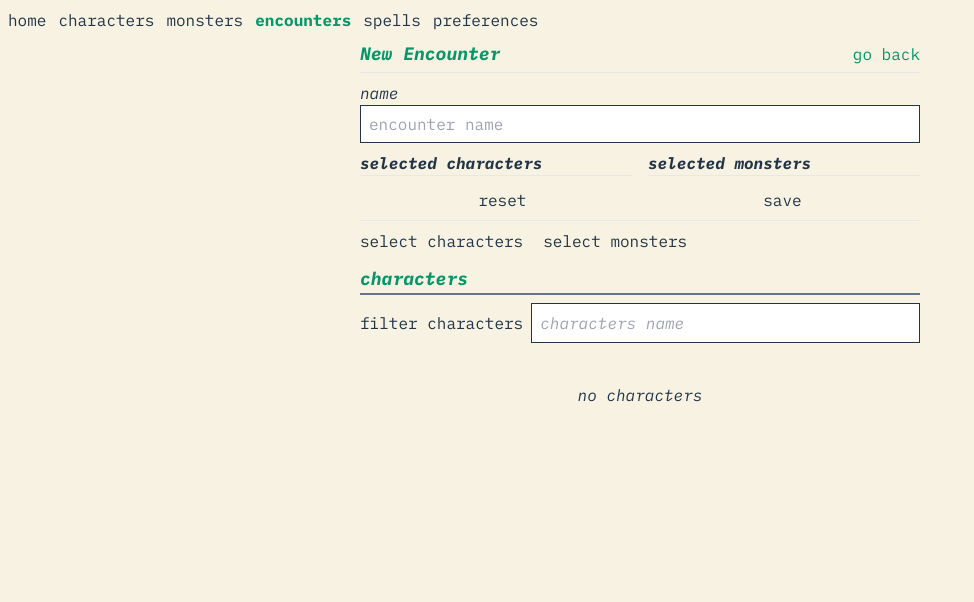
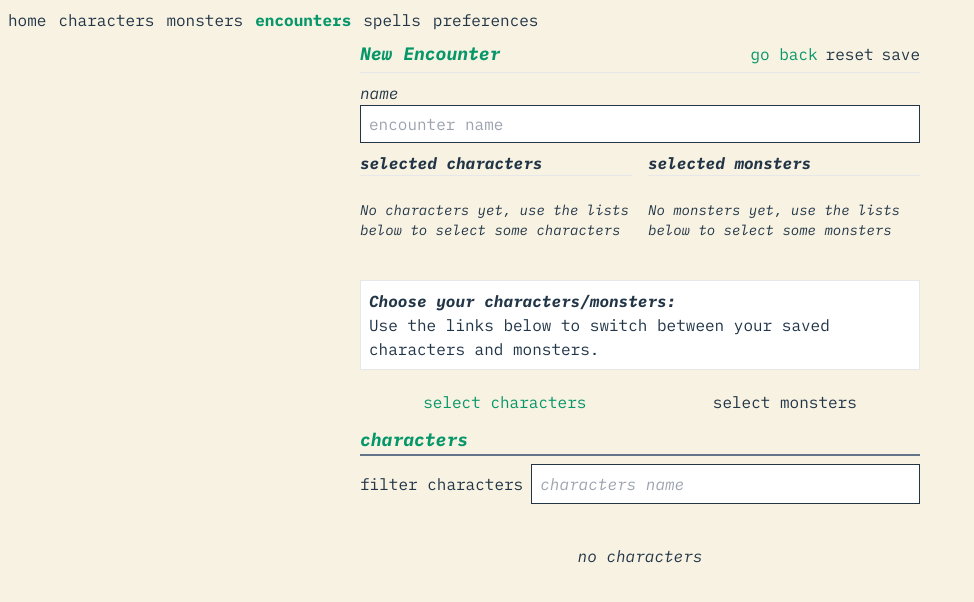
Before and after one commit to awidener3/dm-deck-notion, a React (Vite) app: page /dm-deck-notion/encounters/new in a window 1280 px wide. Shown: the top 602 px of the page, without its empty margins (0-974 px from the left). Built offline with nearby package versions, Linux system fonts and the light colour scheme; a web font is replaced by a local one.

Commit message:
UI and UX updates.

```diff
--- a/index.html
+++ b/index.html
@@ -2,10 +2,10 @@
 <html lang="en">
 	<head>
 		<meta charset="UTF-8" />
-		<link rel="icon" type="image/svg+xml" href="/vite.svg" />
+		<link rel="icon" type="image/svg+xml" href="/d20.svg" />
 		<link rel="stylesheet" href="https://use.typekit.net/dag1abw.css" />
 		<meta name="viewport" content="width=device-width, initial-scale=1.0" />
-		<title>DM Deck + Notion</title>
+		<title>DM Deck</title>
 	</head>
 	<body>
 		<div id="root"></div>
--- a/src/components/EncounterForm.jsx
+++ b/src/components/EncounterForm.jsx
@@ -56,22 +56,29 @@ const EncounterForm = () => {
 		<>
 			<div className="flex justify-between items-center pb-1 border-b">
 				<h2 className="text-lg text-[color:var(--text-highlight)]">{id ? 'Edit' : 'New'} Encounter</h2>
-				<Link to={-1}>go back</Link>
+				<div className="flex gap-2">
+					<Link to={-1}>go back</Link>
+					<button type="button" onClick={() => reset()}>
+						reset
+					</button>
+					<button form="encounterForm">{id ? 'update' : 'save'}</button>
+				</div>
 			</div>
 
-			<form onSubmit={handleSubmit(onSubmit)} className="flex flex-col mt-2 gap-2">
+			<form id="encounterForm" onSubmit={handleSubmit(onSubmit)} className="flex flex-col mt-2 gap-2">
 				<InputWithLabel {...encounterProps} register={register} />
 
 				<div className="flex gap-4">
 					<SelectedList name={'characters'} remove={removeCharacter} getValues={getValues} />
 					<SelectedList name={'monsters'} remove={removeMonster} getValues={getValues} setValue={setValue} />
 				</div>
-
-				<FormFooter reset={reset} existing={id} />
 			</form>
 
-			<hr className="my-2" />
+			<section className="my-5 gap-5 border p-2 items-center bg-[var(--card-bg)]">
+				<h2>Choose your characters/monsters:</h2>
 
+				<p>Use the links below to switch between your saved characters and monsters.</p>
+			</section>
 			<ListPicker appendCharacter={appendCharacter} appendMonster={appendMonster} getValues={getValues} />
 		</>
 	);
--- a/src/components/Home.jsx
+++ b/src/components/Home.jsx
@@ -8,16 +8,16 @@ const Home = () => {
 	const styles = {
 		header: 'italic text-[color:var(--text-highlight)] border-b',
 		message: 'gap-5 border p-2 items-center bg-[var(--card-bg)]',
-		welcomeContainer: 'flex flex-col gap-5',
+		container: 'mt-3 flex flex-col gap-5',
 		notionCard: 'flex flex-col md:flex-row gap-5 border p-2 items-center bg-[var(--card-bg)]',
-		quickMsgContainer: 'pt-3',
+		quickMsgContainer: 'py-3',
 	};
 
 	return (
 		<>
 			<h1 className={styles.header}>DM Deck</h1>
 
-			<section className={styles.welcomeContainer}>
+			<section className={styles.container}>
 				<p>
 					<strong>Welcome to DM Deck!</strong> This app is built for dungeon and game masters of tabletop roleplaying
 					games (ttrp's) such as <em>Dungeons & Dragons, Pathfinder, and Gloomhaven</em>.
@@ -37,8 +37,35 @@ const Home = () => {
 				</article>
 			</section>
 
+			<section className={styles.container}>
+				<h2 className="text-lg border-b">What now?</h2>
+
+				<ol className="flex flex-col gap-2">
+					<li>
+						<strong>
+							<em>1. Create Your Characters.</em>
+						</strong>
+						Start by adding your party members. The details are limited, but that's because their abilities aren't your
+						job!
+					</li>
+					<li>
+						<strong>
+							<em>2. Make an Encounter.</em>
+						</strong>
+						Name it, assign some characters, assign some monsters, and push save!
+					</li>
+					<li>
+						<strong>
+							<em>3. Run Your Encounter.</em>
+						</strong>
+						Set your initiatives, and begin your encounter! Your cards will be ordered automatically, and all you need
+						to do is cycle through them as the encounter plays out!
+					</li>
+				</ol>
+			</section>
+
 			<section className={styles.quickMsgContainer}>
-				<h2>Quick Links:</h2>
+				<h2 className="text-lg border-b">Quick Links:</h2>
 				<ul>
 					<li>
 						<Link to={'./characters/new'}>make a character</Link>
--- a/src/components/ListPicker.jsx
+++ b/src/components/ListPicker.jsx
@@ -11,10 +11,14 @@ const ListPicker = ({ lists = ['characters', 'monsters'], appendCharacter, appen
 
 	return (
 		<>
-			<ul className="flex gap-5">
+			<ul className="flex justify-around">
 				{lists.map((list, index) => (
 					<li key={list}>
-						<button type="button" onClick={() => handleClick(index)}>
+						<button
+							className={index === selectedIndex ? 'text-[color:var(--text-highlight)]' : null}
+							type="button"
+							onClick={() => handleClick(index)}
+						>
 							select {list}
 						</button>
 					</li>
--- a/src/components/SelectedList.jsx
+++ b/src/components/SelectedList.jsx
@@ -7,9 +7,10 @@ const SelectedList = ({ name, remove, getValues, setValue }) => {
 	return (
 		<div className="flex-1">
 			<h2 className="border-b mb-1">selected {name}</h2>
-			<ul className="flex flex-col gap-2">
-				{items &&
-					items.map((item, index) =>
+
+			{items && (
+				<ul className="flex flex-col gap-2">
+					{items.map((item, index) =>
 						item.quantity ? (
 							<QuantitySelect
 								key={item.id}
@@ -23,7 +24,14 @@ const SelectedList = ({ name, remove, getValues, setValue }) => {
 							<SelectedItem key={item} storageKey={name} id={item} remove={remove} valueIndex={index} />
 						)
 					)}
-			</ul>
+				</ul>
+			)}
+
+			{(!items || items.length === 0) && (
+				<p className="text-sm italic py-5">
+					No {name} yet, use the lists below to select some {name}
+				</p>
+			)}
 		</div>
 	);
 };
--- a/src/utils/formProperties.js
+++ b/src/utils/formProperties.js
@@ -499,7 +499,7 @@ export const encounterProps = {
 
 export const initiativeProp = {
 	type: 'number',
-	placeholder: 'initiative',
+	placeholder: '0',
 	min: 0,
 	max: 75,
 };
```
Also changed, not shown: public/d20.svg (added).
